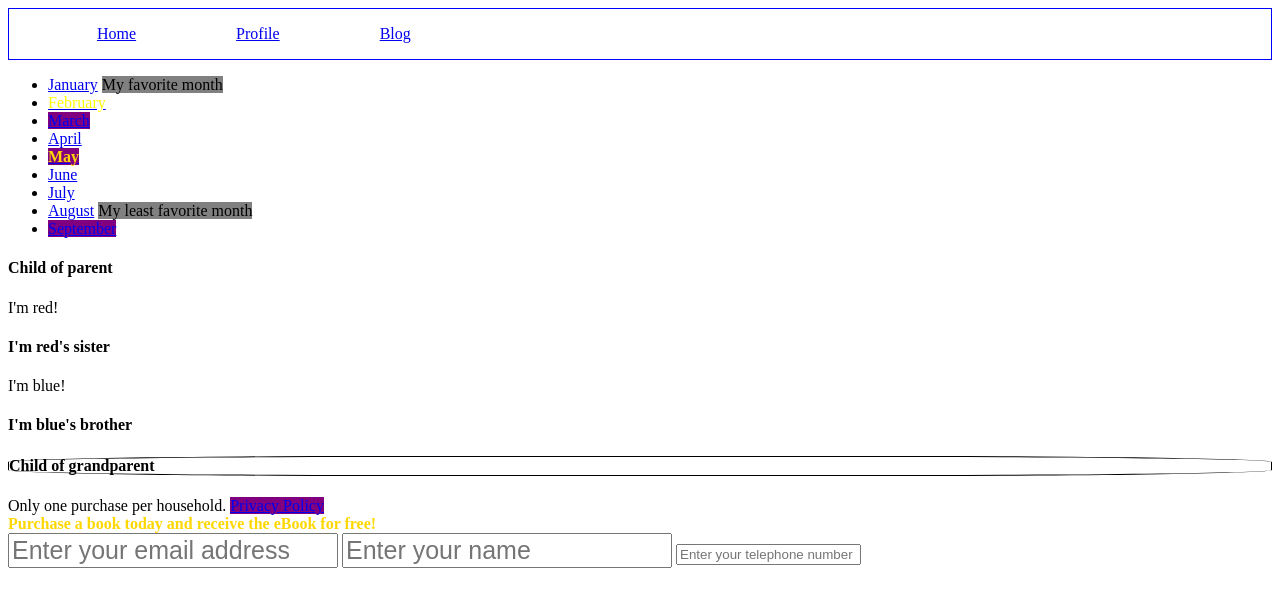
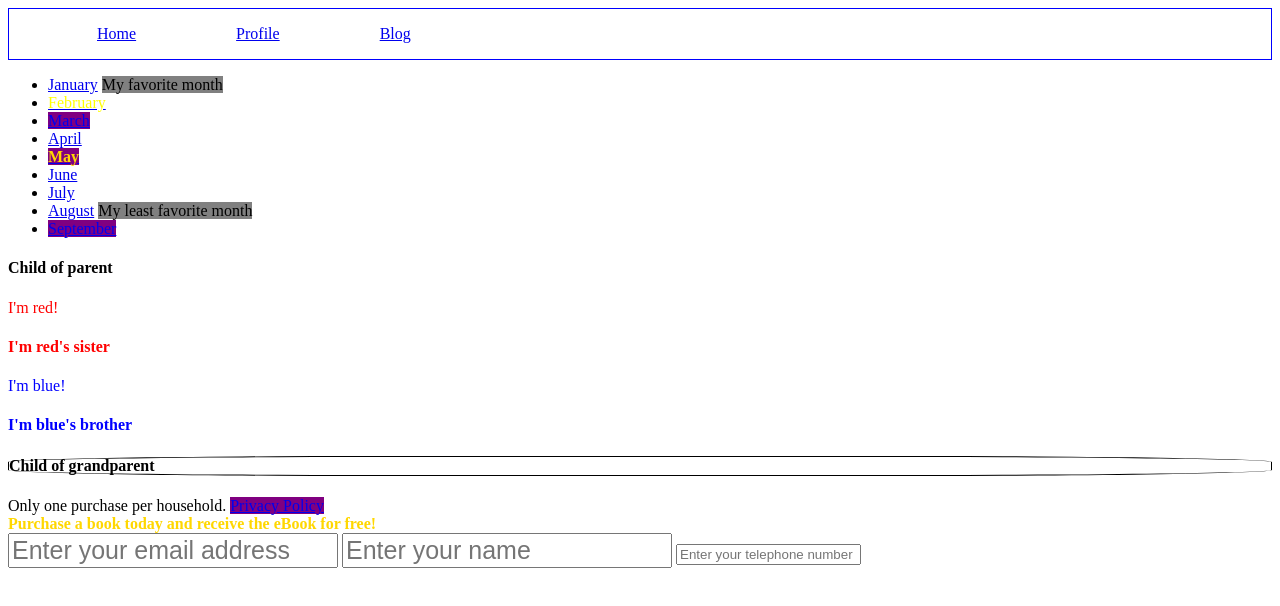
Before and after one commit to sirwilliamiv/css-selectors, a plain HTML site: page index.html in a window 1280 px wide. Drawn offline with Linux system fonts and the light colour scheme.

Commit message:
uploading directory

```diff
--- a/index.html
+++ b/index.html
@@ -81,9 +81,9 @@
     <div class="parent">
       <h4>Child of parent</h4>
       <div>
-        <div>I'm red!</div>
+        <div id="redy">I'm red!</div>
         <h4>I'm red's sister</h4>
-        <div>I'm blue!</div>
+        <div id="blue">I'm blue!</div>
         <h4>I'm blue's brother</h4>
       </div>
     </div>
```
